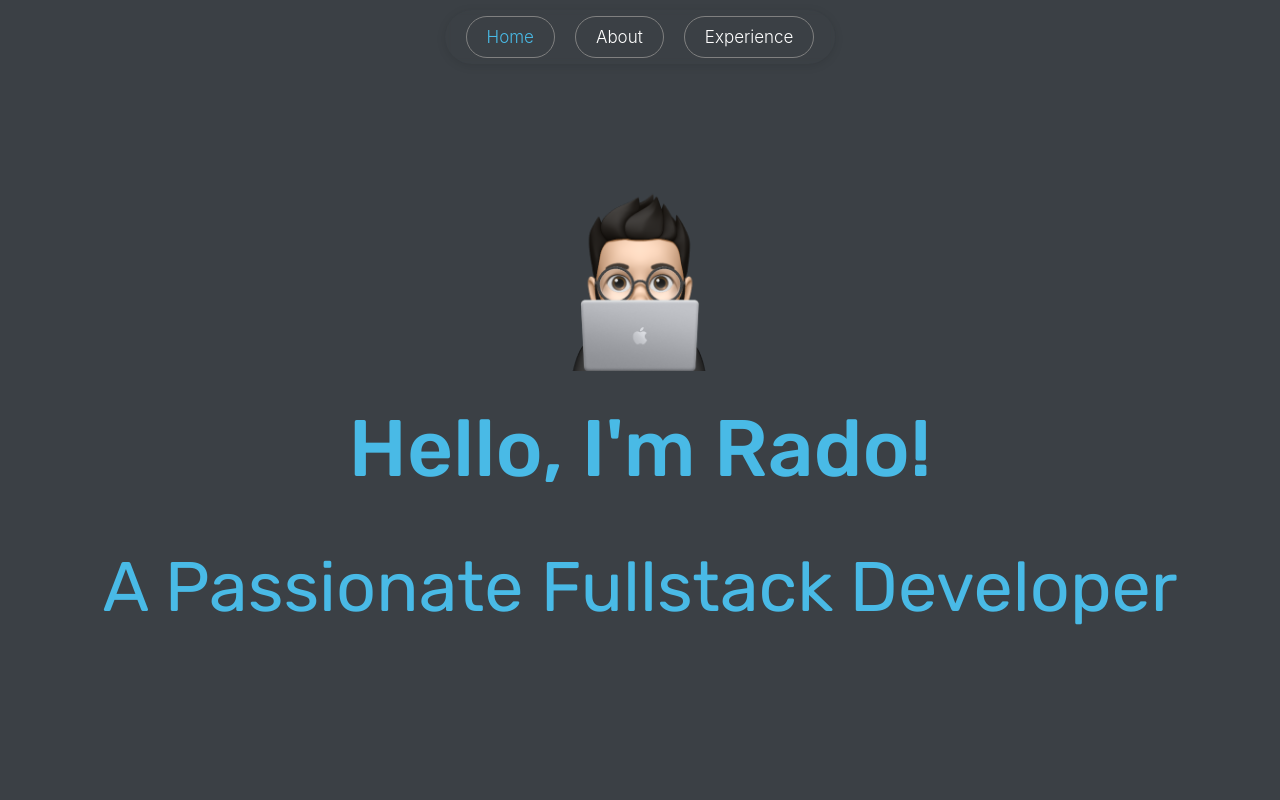
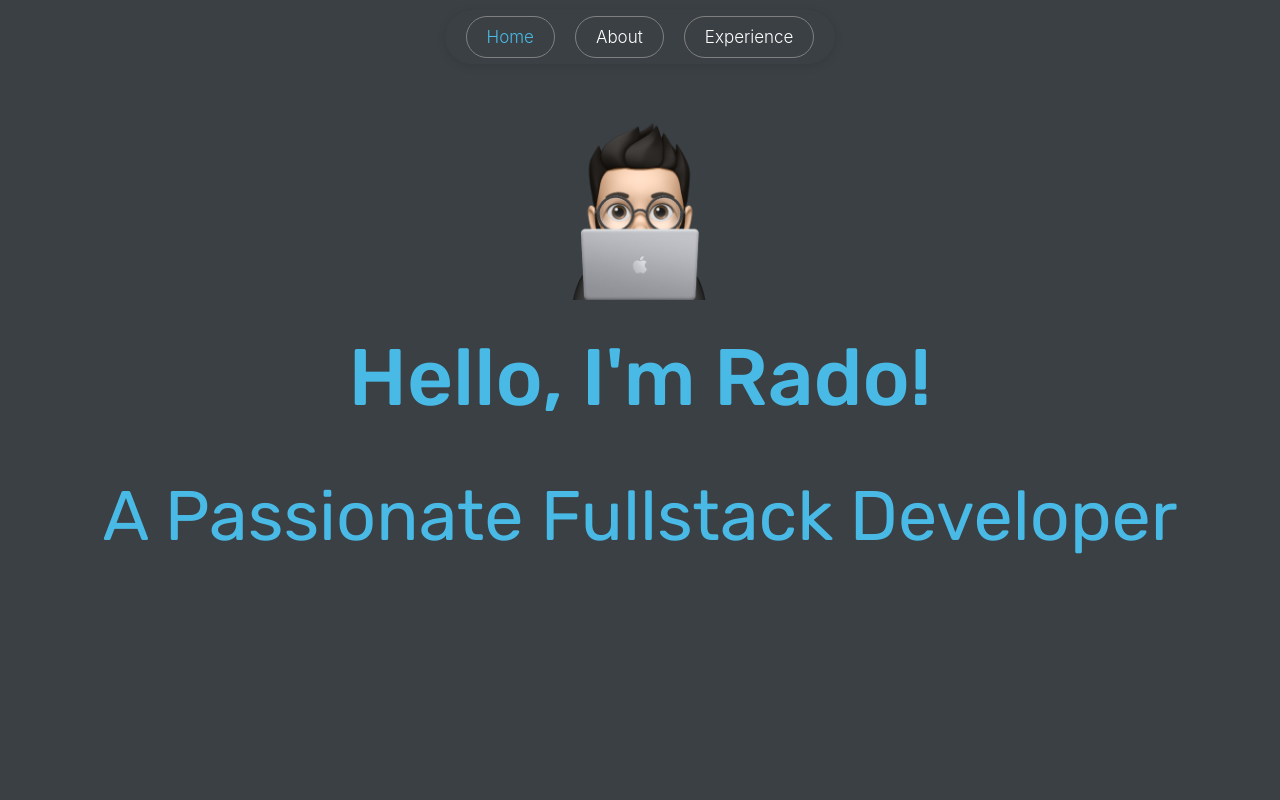
Before and after one commit to RadoslavGenov/MyInfoSite, a React app: page / in a window 1280 px wide. Shown: the top 800 px of the page. Built offline with nearby package versions, Linux system fonts and the light colour scheme.

Commit message:
small fix

```diff
--- a/src/sections/Home/Home.module.css
+++ b/src/sections/Home/Home.module.css
@@ -3,9 +3,9 @@
   height: 100vh;
   width: auto;
   display: flex;
-  justify-content: center;
+  justify-content: flex-start;
   align-items: center;
-  margin-bottom: 80px;
+  margin-top: 100px;
   flex-direction: column;
   font-size: 70px;
   color: rgb(73, 186, 230);
```
